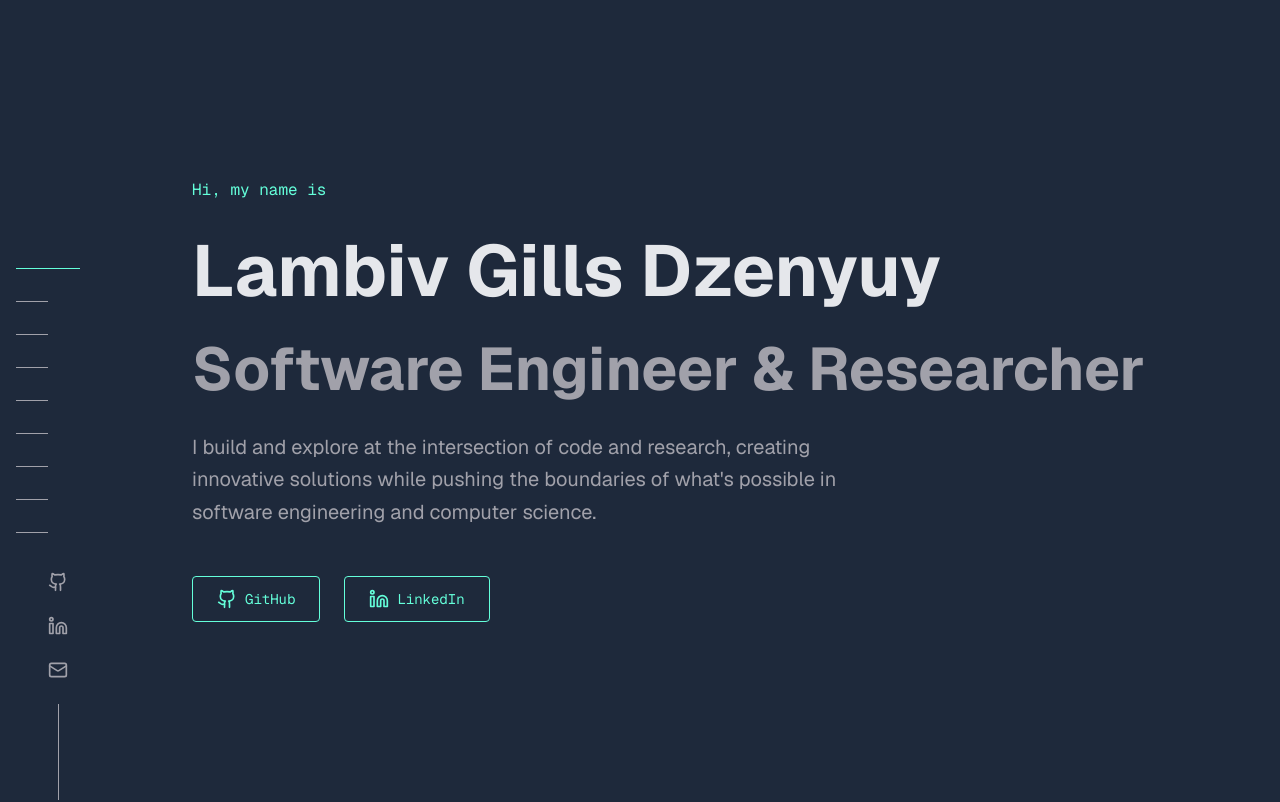
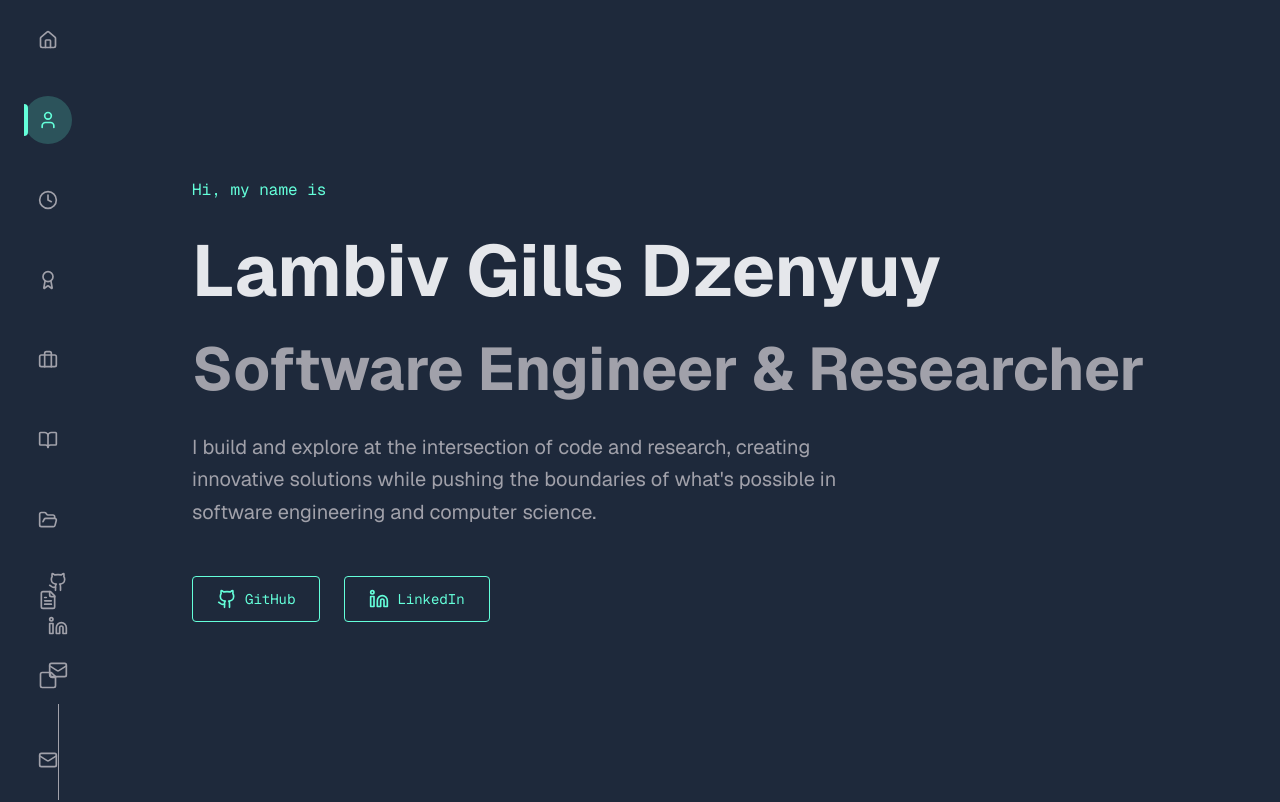
Before and after one commit to d3enyuy/web, a Next.js app: page / in a window 1280 px wide. Shown: the top 802 px of the page. Built offline with nearby package versions, Linux system fonts and the light colour scheme.

Commit message:
feat: enhance navigation with icons, improve section highlighting, and add accessibility features

```diff
--- a/components/navigation.tsx
+++ b/components/navigation.tsx
@@ -2,18 +2,19 @@
 
 import { useState, useEffect } from "react"
 import { cn } from "@/lib/utils"
-import { Menu, X } from "lucide-react"
+import { Menu, X, Home, User, Clock, Award, Briefcase, BookOpen, FolderOpen, FileText, StickyNote, Mail } from "lucide-react"
 
 const navItems = [
-  { id: "about", label: "About" },
-  { id: "now", label: "Now" },
-  { id: "awards", label: "Certifications" },
-  { id: "experience", label: "Experience" },
-  { id: "research", label: "Research" },
-  { id: "projects", label: "Projects" },
-  { id: "blog", label: "Blog" },
-  { id: "notes", label: "Notes" },
-  { id: "contact", label: "Contact" },
+  { id: "hero", label: "Home", icon: Home },
+  { id: "about", label: "About", icon: User },
+  { id: "now", label: "Now", icon: Clock },
+  { id: "awards", label: "Certifications", icon: Award },
+  { id: "experience", label: "Experience", icon: Briefcase },
+  { id: "research", label: "Research", icon: BookOpen },
+  { id: "projects", label: "Projects", icon: FolderOpen },
+  { id: "blog", label: "Blog", icon: FileText },
+  { id: "notes", label: "Notes", icon: StickyNote },
+  { id: "contact", label: "Contact", icon: Mail },
 ]
 
 export function Navigation() {
@@ -23,25 +24,59 @@ export function Navigation() {
   useEffect(() => {
     const observer = new IntersectionObserver(
       (entries) => {
+        // Find the section with the highest intersection ratio
+        let maxRatio = 0
+        let activeId = "hero"
+
         entries.forEach((entry) => {
-          if (entry.isIntersecting) {
-            setActiveSection(entry.target.id)
+          if (entry.intersectionRatio > maxRatio) {
+            maxRatio = entry.intersectionRatio
+            activeId = entry.target.id
           }
         })
+
+        if (maxRatio > 0) {
+          setActiveSection(activeId)
+        }
       },
-      { threshold: 0.3 },
+      {
+        threshold: [0, 0.1, 0.3, 0.5, 0.7, 1.0],
+        rootMargin: "-10% 0px -10% 0px"
+      },
     )
 
+    // Observe all sections
     navItems.forEach(({ id }) => {
       const element = document.getElementById(id)
       if (element) observer.observe(element)
     })
 
+    // Set initial active section to hero
+    setActiveSection("hero")
+
     return () => observer.disconnect()
   }, [])
 
-  const handleMobileNavClick = () => {
+  const handleNavClick = (e: React.MouseEvent<HTMLAnchorElement>, targetId: string) => {
+    e.preventDefault()
+    const element = document.getElementById(targetId)
+    if (element) {
+      // Temporarily disable observer to prevent conflicts
+      const scrollPosition = element.offsetTop - 20 // Small offset from top
+
+      window.scrollTo({
+        top: scrollPosition,
+        behavior: 'smooth'
+      })
+
+      // Update active section immediately for better UX
+      setActiveSection(targetId)
+    }
     setIsMobileMenuOpen(false)
+  }
+
+  const handleMobileNavClick = (e: React.MouseEvent<HTMLAnchorElement>, targetId: string) => {
+    handleNavClick(e, targetId)
   }
 
   return (
@@ -49,24 +84,37 @@ export function Navigation() {
       {/* Desktop Navigation - Side Bar */}
       <nav className="fixed left-0 top-0 z-50 hidden h-screen w-24 flex-col items-center justify-center lg:flex">
         <ul className="flex flex-col gap-8">
-          {navItems.map(({ id, label }) => (
-            <li key={id}>
+          {navItems.map(({ id, label, icon: Icon }) => (
+            <li key={id} className="relative">
               <a
                 href={`#${id}`}
+                onClick={(e) => handleNavClick(e, id)}
                 className={cn(
-                  "group flex items-center gap-4 text-sm font-medium transition-all duration-200",
-                  activeSection === id ? "text-primary" : "text-muted-foreground hover:text-foreground",
+                  "group relative flex items-center justify-center w-12 h-12 rounded-full transition-all duration-200 cursor-pointer",
+                  activeSection === id
+                    ? "bg-primary/20 text-primary"
+                    : "text-muted-foreground hover:bg-primary/10 hover:text-primary",
                 )}
               >
-                <span
+                {/* Section indicator dot */}
+                <div
                   className={cn(
-                    "h-px transition-all duration-200",
+                    "absolute left-0 w-1 h-8 rounded-r-full transition-all duration-200",
                     activeSection === id
-                      ? "w-16 bg-primary"
-                      : "w-8 bg-muted-foreground group-hover:w-16 group-hover:bg-foreground",
+                      ? "bg-primary"
+                      : "bg-transparent group-hover:bg-primary/50",
                   )}
                 />
-                <span className="sr-only">{label}</span>
+
+                {/* Section icon */}
+                <Icon className="h-5 w-5" />
+
+                {/* Tooltip on hover */}
+                <div className="absolute left-full ml-4 px-3 py-2 bg-background/95 backdrop-blur-sm border border-border rounded-lg opacity-0 group-hover:opacity-100 transition-opacity duration-200 pointer-events-none whitespace-nowrap z-50">
+                  <span className="text-sm font-medium text-foreground">{label}</span>
+                  {/* Tooltip arrow */}
+                  <div className="absolute left-0 top-1/2 transform -translate-y-1/2 -translate-x-1 w-2 h-2 bg-background border-l border-b border-border rotate-45" />
+                </div>
               </a>
             </li>
           ))}
@@ -76,7 +124,11 @@ export function Navigation() {
       {/* Mobile Navigation - Top Bar */}
       <nav className="fixed left-0 right-0 top-0 z-50 lg:hidden">
         <div className="flex items-center justify-between border-b border-border bg-background/95 px-6 py-4 backdrop-blur-sm">
-          <a href="#" className="font-mono text-lg font-bold text-primary">
+          <a
+            href="#hero"
+            onClick={(e) => handleNavClick(e, "hero")}
+            className="font-mono text-lg font-bold text-primary transition-colors hover:text-primary/80 cursor-pointer"
+          >
             LGD
           </a>
           <button
@@ -92,18 +144,19 @@ export function Navigation() {
         {isMobileMenuOpen && (
           <div className="fixed inset-0 top-[61px] z-40 bg-background/98 backdrop-blur-md">
             <ul className="flex h-full flex-col items-center justify-start gap-6 overflow-y-auto px-6 py-8">
-              {navItems.map(({ id, label }, index) => (
+              {navItems.map(({ id, label, icon: Icon }, index) => (
                 <li key={id} className="w-full text-center">
                   <a
                     href={`#${id}`}
-                    onClick={handleMobileNavClick}
+                    onClick={(e) => handleMobileNavClick(e, id)}
                     className={cn(
-                      "block rounded-lg px-4 py-3 text-lg font-medium transition-all duration-200",
+                      "flex items-center gap-3 rounded-lg px-4 py-3 text-lg font-medium transition-all duration-200 cursor-pointer",
                       activeSection === id
                         ? "bg-primary/10 text-primary"
                         : "text-muted-foreground hover:bg-primary/5 hover:text-foreground",
                     )}
                   >
+                    <Icon className="h-5 w-5" />
                     <span className="font-mono text-sm text-primary">{`0${index + 1}.`}</span> {label}
                   </a>
                 </li>
--- a/components/social-links.tsx
+++ b/components/social-links.tsx
@@ -9,23 +9,26 @@ export function SocialLinks() {
           href="https://github.com/d3enyuy"
           target="_blank"
           rel="noopener noreferrer"
-          className="text-muted-foreground transition-all duration-200 hover:-translate-y-1 hover:text-primary"
+          className="text-muted-foreground transition-all duration-200 hover:-translate-y-1 hover:text-primary focus:outline-none focus:ring-2 focus:ring-primary focus:ring-offset-2 focus:ring-offset-background rounded-sm"
+          aria-label="Visit GitHub profile"
         >
           <Github className="h-5 w-5" />
           <span className="sr-only">GitHub</span>
         </a>
         <a
-          href="https://linkedin.com/in/lambiv-gills-dzenyuy"
+          href="https://www.linkedin.com/in/lambiv-dzenyuy/"
           target="_blank"
           rel="noopener noreferrer"
-          className="text-muted-foreground transition-all duration-200 hover:-translate-y-1 hover:text-primary"
+          className="text-muted-foreground transition-all duration-200 hover:-translate-y-1 hover:text-primary focus:outline-none focus:ring-2 focus:ring-primary focus:ring-offset-2 focus:ring-offset-background rounded-sm"
+          aria-label="Visit LinkedIn profile"
         >
           <Linkedin className="h-5 w-5" />
           <span className="sr-only">LinkedIn</span>
         </a>
         <a
           href="mailto:gillslambiv@gmail.com"
-          className="text-muted-foreground transition-all duration-200 hover:-translate-y-1 hover:text-primary"
+          className="text-muted-foreground transition-all duration-200 hover:-translate-y-1 hover:text-primary focus:outline-none focus:ring-2 focus:ring-primary focus:ring-offset-2 focus:ring-offset-background rounded-sm"
+          aria-label="Send email to gillslambiv@gmail.com"
         >
           <Mail className="h-5 w-5" />
           <span className="sr-only">Email</span>
@@ -39,23 +42,26 @@ export function SocialLinks() {
           href="https://github.com/d3enyuy"
           target="_blank"
           rel="noopener noreferrer"
-          className="text-muted-foreground transition-all duration-200 hover:text-primary active:scale-95"
+          className="text-muted-foreground transition-all duration-200 hover:text-primary active:scale-95 focus:outline-none focus:ring-2 focus:ring-primary focus:ring-offset-2 focus:ring-offset-background rounded-sm"
+          aria-label="Visit GitHub profile"
         >
           <Github className="h-5 w-5" />
           <span className="sr-only">GitHub</span>
         </a>
         <a
-          href="https://linkedin.com/in/lambiv-gills-dzenyuy"
+          href="https://www.linkedin.com/in/lambiv-dzenyuy/"
           target="_blank"
           rel="noopener noreferrer"
-          className="text-muted-foreground transition-all duration-200 hover:text-primary active:scale-95"
+          className="text-muted-foreground transition-all duration-200 hover:text-primary active:scale-95 focus:outline-none focus:ring-2 focus:ring-primary focus:ring-offset-2 focus:ring-offset-background rounded-sm"
+          aria-label="Visit LinkedIn profile"
         >
           <Linkedin className="h-5 w-5" />
           <span className="sr-only">LinkedIn</span>
         </a>
         <a
           href="mailto:gillslambiv@gmail.com"
-          className="text-muted-foreground transition-all duration-200 hover:text-primary active:scale-95"
+          className="text-muted-foreground transition-all duration-200 hover:text-primary active:scale-95 focus:outline-none focus:ring-2 focus:ring-primary focus:ring-offset-2 focus:ring-offset-background rounded-sm"
+          aria-label="Send email to gillslambiv@gmail.com"
         >
           <Mail className="h-5 w-5" />
           <span className="sr-only">Email</span>
```
